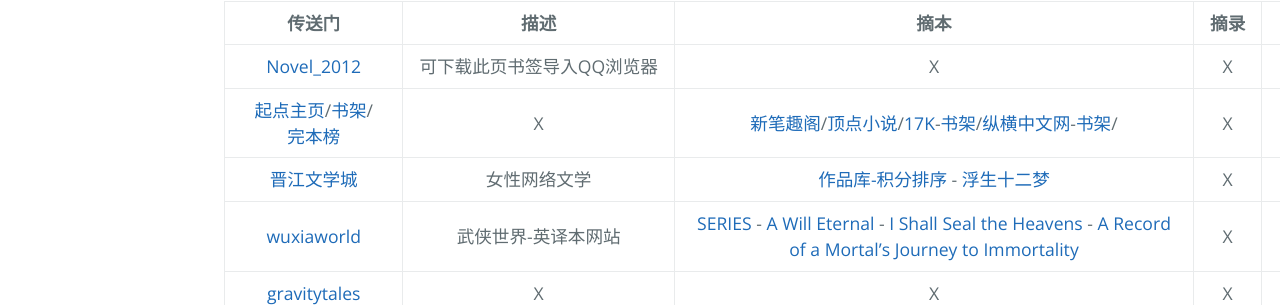
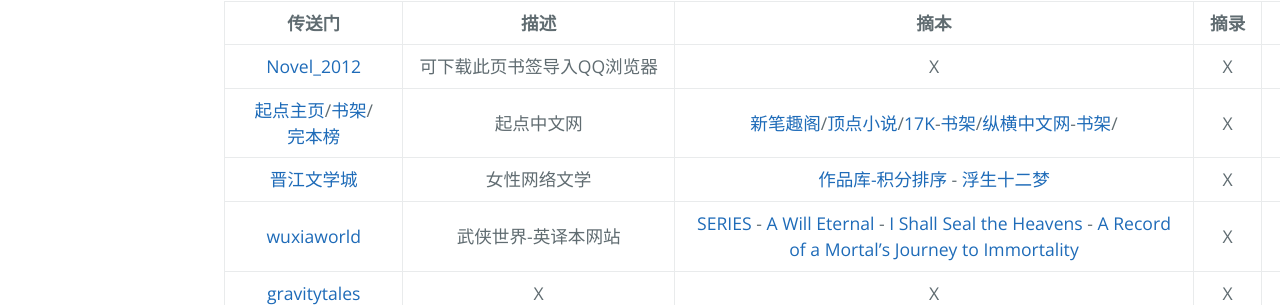
Before and after one commit to AmbroseRen/test, a Jekyll site: the page built from Library/Novel.md, in a window 1280 px wide. Shown: the part 206-511 px from the top of the page. Built offline with Jekyll 4.4.1, drawn with Linux system fonts in a browser that asks for light colours; our own code applies the rules of GitHub Pages for plain Markdown files; the repository's description, which GitHub fills in, is left out.

Commit message:
Update Novel.md

```diff
--- a/Library/Novel.md
+++ b/Library/Novel.md
@@ -9,7 +9,7 @@
 | 传送门 | 描述 | 摘本 | 摘录 | 摘引 |
 |:---:|:---:|:---:|:---:|:---:|
 | [Novel_2012](Novel/Q_bookmarks_2021_5_22.html) | 可下载此页书签导入QQ浏览器 | X | X | X |
-| [起点主页](https://www.qidian.com/search)/[书架](https://my.qidian.com/bookcase/)/[完本榜](https://www.qidian.com/finish/) | X | [新笔趣阁](https://www.xbiquge.la/xiaoshuodaquan/)/[顶点小说](https://www.booktxt.net/index.php)/[17K](https://search.17k.com/search.xhtml?c.q=)-[书架](https://user.17k.com/www/bookshelf/)/[纵横中文网](http://search.zongheng.com/s?keyword=%E7%89%B9%E6%88%98%E4%B9%8B%E7%8E%8B)-[书架](http://home.zongheng.com/bookshelf)/[]() | X | X |
+| [起点主页](https://www.qidian.com/search)/[书架](https://my.qidian.com/bookcase/)/[完本榜](https://www.qidian.com/finish/) | 起点中文网 | [新笔趣阁](https://www.xbiquge.la/xiaoshuodaquan/)/[顶点小说](https://www.booktxt.net/index.php)/[17K](https://search.17k.com/search.xhtml?c.q=)-[书架](https://user.17k.com/www/bookshelf/)/[纵横中文网](http://search.zongheng.com/s?keyword=%E7%89%B9%E6%88%98%E4%B9%8B%E7%8E%8B)-[书架](http://home.zongheng.com/bookshelf)/[]() | X | X |
 | [晋江文学城](http://www.jjwxc.net/) | 女性网络文学 | [作品库-积分排序](http://www.jjwxc.net/bookbase_slave.php?orderstr=2) - [浮生十二梦](http://www.jjwxc.net/onebook.php?novelid=1267798) | X | X |
 | [wuxiaworld](https://www.wuxiaworld.com/) | 武侠世界-英译本网站 | [SERIES](https://www.wuxiaworld.com/novels) - [A Will Eternal](https://www.wuxiaworld.com/novel/a-will-eternal) - [I Shall Seal the Heavens](https://www.wuxiaworld.com/novel/i-shall-seal-the-heavens) - [A Record of a Mortal’s Journey to Immortality](https://www.wuxiaworld.com/novel/rmji) | X | X |
 | [gravitytales](https://www.gravitytales.cc/) | X | X | X | X |
```
